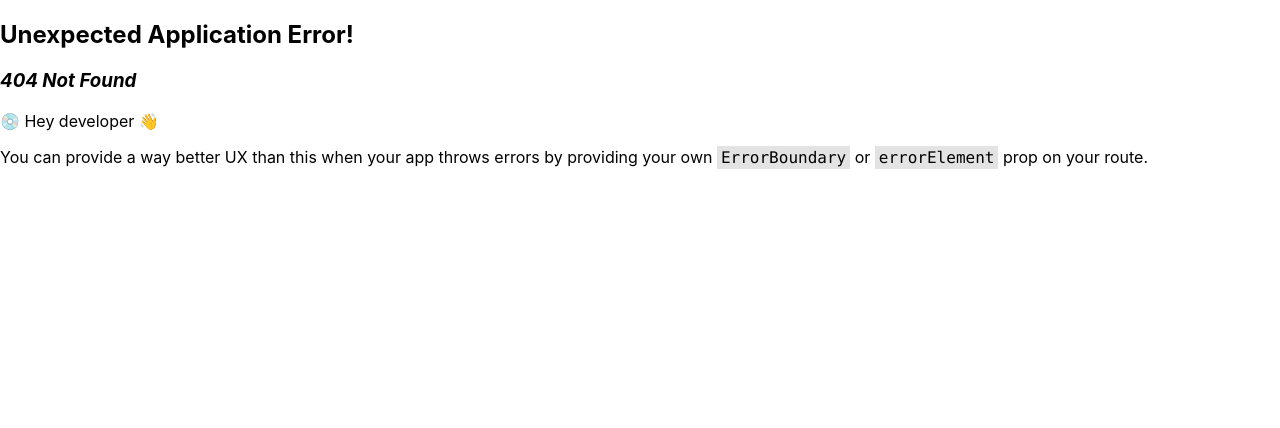
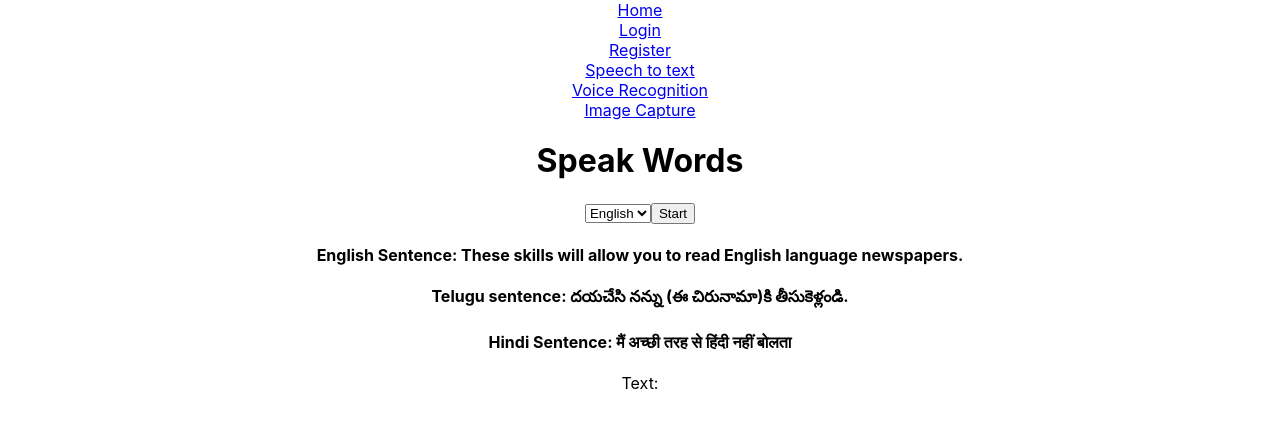
Before and after one commit to srinath3280/voice-face-recognition, a React (Create React App) app: page /speechtotext in a window 1280 px wide. Before the commit this address had no page. Shown: the top 428 px of the page. Built offline with nearby package versions, Linux system fonts and the light colour scheme.

Commit message:
13042024

```diff
--- a/package.json
+++ b/package.json
@@ -7,6 +7,7 @@
     "@testing-library/react": "^13.4.0",
     "@testing-library/user-event": "^13.5.0",
     "axios": "^1.6.8",
+    "langdetect": "^0.2.1",
     "react": "^18.2.0",
     "react-dom": "^18.2.0",
     "react-router-dom": "^6.22.3",
--- a/src/App.js
+++ b/src/App.js
@@ -7,6 +7,7 @@ function App() {
       <Link to='/'>Home</Link><br></br>
       <Link to='/login'>Login</Link><br></br>
       <Link to='/register'>Register</Link><br></br>
+      <Link to='/speechtotext'>Speech to text</Link><br></br>
       <Link to='/voicerecognition'>Voice Recognition</Link><br></br>
       <Link to='/imagecapture'>Image Capture</Link>
       <Outlet></Outlet>
--- /dev/null
+++ b/src/voiceRecognition/matchingWords.jsx
@@ -0,0 +1,89 @@
+import React, { useState, useEffect } from 'react';
+
+const SpeechRecognition = () => {
+  const [spokenWords, setSpokenWords] = useState([]);
+  const [recognizedWords, setRecognizedWords] = useState();
+  const [isListening, setIsListening] = useState(false);
+  const predefinedWords = "english is a very popular language that is spoken all around the world.";
+  const splitText = predefinedWords.split(" ");
+
+  useEffect(() => {
+    const recognition = new window.webkitSpeechRecognition();
+    recognition.continuous = true;
+    recognition.interimResults = true;
+
+    recognition.onstart = () => {
+      setIsListening(true);
+    };
+
+    recognition.onerror = (event) => {
+      console.error('Speech recognition error:', event.error);
+      setIsListening(false);
+    };
+
+    recognition.onend = () => {
+      setIsListening(false);
+    };
+
+    recognition.onresult = (event) => {
+      const transcript = Array.from(event.results)
+        .map((result) => result[0])
+        .map((result) => result.transcript)
+        .join('');
+
+      setSpokenWords(transcript.split(' '));
+    };
+
+    if (isListening) {
+      recognition.start();
+    }
+    else {
+      recognition.stop();
+    }
+
+    return () => {
+      recognition.stop();
+    };
+  }, [isListening]);
+
+  useEffect(() => {
+    const newRecognizedWords = spokenWords.map((word) => {
+      if (splitText.includes(word.toLowerCase())) {
+        return <span style={{ color: 'green' }}>{word}&nbsp;</span>;
+      }
+      else {
+        return <span style={{ color: 'red' }}>{word}&nbsp;</span>;
+      }
+    });
+    setRecognizedWords(newRecognizedWords);
+  }, [spokenWords, splitText]);
+
+  const toggleListening = () => {
+    setIsListening(!isListening);
+  };
+
+  return (
+    <div>
+      <button onClick={toggleListening}>
+        {isListening ? 'Stop Listening' : 'Start Listening'}
+      </button>
+      <div>
+        <p>
+          English is a very popular language that is spoken all around the world.
+        </p>
+      </div>
+      <div>
+        <p>Spoken Words:</p>
+        {spokenWords.map((word, index) => (
+          <span key={index}>{word}&nbsp;</span>
+        ))}
+      </div>
+      <div>
+        <p>Recognized Words:</p>
+        {recognizedWords}
+      </div>
+    </div>
+  );
+};
+
+export default SpeechRecognition;
--- a/src/voiceRecognition/voice-to-speech.jsx
+++ b/src/voiceRecognition/voice-to-speech.jsx
@@ -1,163 +1,63 @@
-import React, { useState, useEffect } from 'react';
+import React, { useState } from 'react';
 
-const SpeechRecognition = () => {
-  const [spokenWords, setSpokenWords] = useState([]);
-  const [recognizedWords, setRecognizedWords] = useState();
-  const [isListening, setIsListening] = useState(false);
-  const predefinedWords = "english is a very popular language that is spoken all around the world";
-  const splitText = predefinedWords.split(" ");
+const SpeechRecognition = window.SpeechRecognition || window.webkitSpeechRecognition;
+const recognition = new SpeechRecognition();
 
-  useEffect(() => {
-    const recognition = new window.webkitSpeechRecognition();
-    recognition.continuous = true;
-    recognition.interimResults = true;
+function VoiceRecognition() {
+  const [Text, setText] = useState('');
+  const [lang, setLang] = useState('en-US');
 
-    recognition.onstart = () => {
-      setIsListening(true);
-    };
+  recognition.lang = lang;
 
-    recognition.onerror = (event) => {
-      console.error('Speech recognition error:', event.error);
-      setIsListening(false);
-    };
+  const handleLanguageChange = e => {
+    setLang(e.target.value);
+  };
 
-    recognition.onend = () => {
-      setIsListening(false);
-    };
+  recognition.onresult = function (event) {
+    const transcript = event.results[0][0].transcript;
+    // const splitTranscript = transcript.split(" ");
+    // console.log(splitTranscript)
+    setText(transcript);
 
-    recognition.onresult = (event) => {
-      const transcript = Array.from(event.results)
-        .map((result) => result[0])
-        .map((result) => result.transcript)
-        .join('');
+    // const paragraphText = 'English is a very popular language that is spoken all around the world';
+    // const splitText = paragraphText.split(" ");
 
-      setSpokenWords(transcript.split(' '));
-    };
+    // splitText.forEach(str => {
+    //   // Check if the element exists in the second array
+    //   if (splitTranscript.includes(str)) {
+    //     // If it does, push it to the commonStrings array
+    //     setColor("green")
+    //   }
+    //   else{
+    //     setColor("red")
+    //   }
+    // });
+  };
 
-    if (isListening) {
-      recognition.start();
-    }
-    else {
-      recognition.stop();
-    }
-
-    return () => {
-      recognition.stop();
-    };
-  }, [isListening]);
-
-  useEffect(() => {
-    const newRecognizedWords = spokenWords.map((word) => {
-      if (splitText.includes(word.toLowerCase())) {
-        return <span style={{ color: 'green' }}>{word}&nbsp;</span>;
-      }
-      else {
-        return <span style={{ color: 'red' }}>{word}&nbsp;</span>;
-      }
-    });
-    setRecognizedWords(newRecognizedWords);
-  }, [spokenWords, splitText]);
-
-  const toggleListening = () => {
-    setIsListening(!isListening);
+  const startListening = () => {
+    recognition.start();
   };
 
   return (
-    <div>
-      <button onClick={toggleListening}>
-        {isListening ? 'Stop Listening' : 'Start Listening'}
-      </button>
+    <div style={{ textAlign: 'center' }}>
+      <h1>Speak Words</h1>
+      <select value={lang} onChange={handleLanguageChange}>
+        <option value='en-US'>English</option>
+        <option value='te-IN'>Telugu</option>
+        <option value='hi-IN'>Hindi</option>
+      </select>
+      <button onClick={startListening}>Start</button>
       <div>
-        <p>
-          English is a very popular language that is spoken all around the world
-        </p>
-      </div>
-      <div>
-        <p>Spoken Words:</p>
-        {spokenWords.map((word, index) => (
-          <span key={index}>{word}&nbsp;</span>
-        ))}
-      </div>
-      <div>
-        <p>Recognized Words:</p>
-        {recognizedWords}
+        <h4>English Sentence: These skills will allow you to read English language newspapers.</h4>
+        <h4>Telugu sentence: దయచేసి నన్ను (ఈ చిరునామా)కి తీసుకెళ్లండి.</h4>
+        <h4>Hindi Sentence: मैं अच्छी तरह से हिंदी नहीं बोलता</h4>
+        <p>Text: {Text}</p>
       </div>
     </div>
   );
-};
+}
 
-export default SpeechRecognition;
-
-
-
-
-
-
-
-// import React, { useState } from 'react';
-
-// const SpeechRecognition = window.SpeechRecognition || window.webkitSpeechRecognition;
-// const recognition = new SpeechRecognition();
-
-// function VoiceRecognition() {
-//   const [Text, setText] = useState('');
-//   const [lang, setLang] = useState('en-US');
-//   const [color, setColor] = useState('black');
-
-//   recognition.lang = lang;
-
-//   const handleLanguageChange = e => {
-//     setLang(e.target.value);
-//   };
-
-//   recognition.onresult = function (event) {
-//     const transcript = event.results[0][0].transcript;
-//     // const splitTranscript = transcript.split(" ");
-//     // console.log(splitTranscript)
-//     setText(transcript);
-
-//     // const paragraphText = 'English is a very popular language that is spoken all around the world';
-//     // const splitText = paragraphText.split(" ");
-
-//     // splitText.forEach(str => {
-//     //   // Check if the element exists in the second array
-//     //   if (splitTranscript.includes(str)) {
-//     //     // If it does, push it to the commonStrings array
-//     //     setColor("green")
-//     //   }
-//     //   else{
-//     //     setColor("red")
-//     //   }
-//     // });
-//   };
-
-//   const startListening = () => {
-//     recognition.start();
-//   };
-
-//   return (
-//     <div style={{ textAlign: 'center' }}>
-//       <h1>Speak Words</h1>
-//       <select value={lang} onChange={handleLanguageChange}>
-//         <option value='en-US'>English</option>
-//         <option value='te-IN'>Telugu</option>
-//         <option value='hi-IN'>Hindi</option>
-//       </select>
-//       <button onClick={startListening}>Start</button>
-//       <div>
-//         <p>
-//           English is a very popular language that is spoken all around the world. To communicate effectively in English, it is important to have strong reading comprehension skills. These skills will allow you to read English language newspapers, vocabulary books, and novels!
-//         </p>
-//         <h4>English Sentence: Sentence contains a subject that is only given once</h4>
-//         <h4>Telugu sentence: దయచేసి నన్ను (ఈ చిరునామా)కి తీసుకెళ్లండి.</h4>
-//         <h4>Hindi Sentence: मैं अच्छी तरह से हिंदी नहीं बोलता</h4>
-//         <p style={{ color: color }}>Text: {Text}</p>
-//       </div>
-//     </div>
-//   );
-// }
-
-// export default VoiceRecognition;
+export default VoiceRecognition;
 
 
 
```
Also changed, not shown: src/index.js (+6 -1 lines), 1 other file (tests, documents, lock files or other folders).
